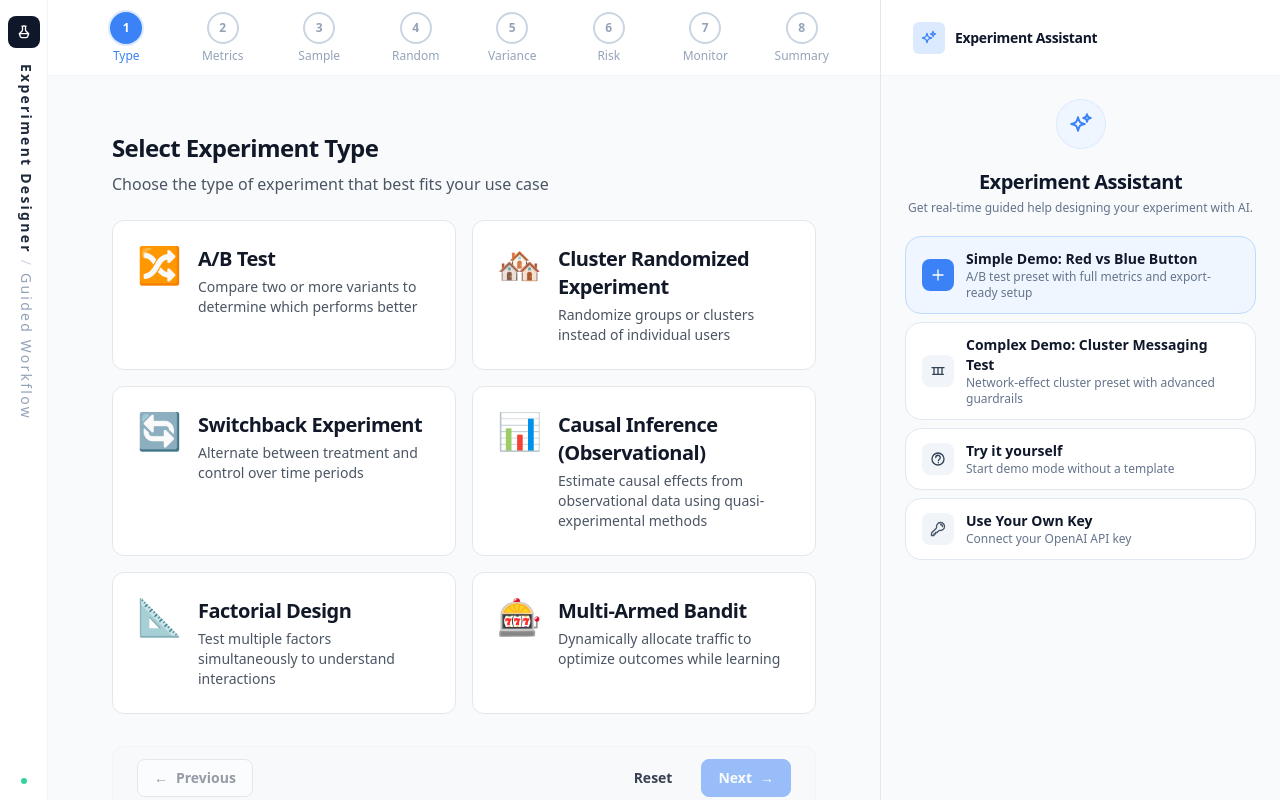
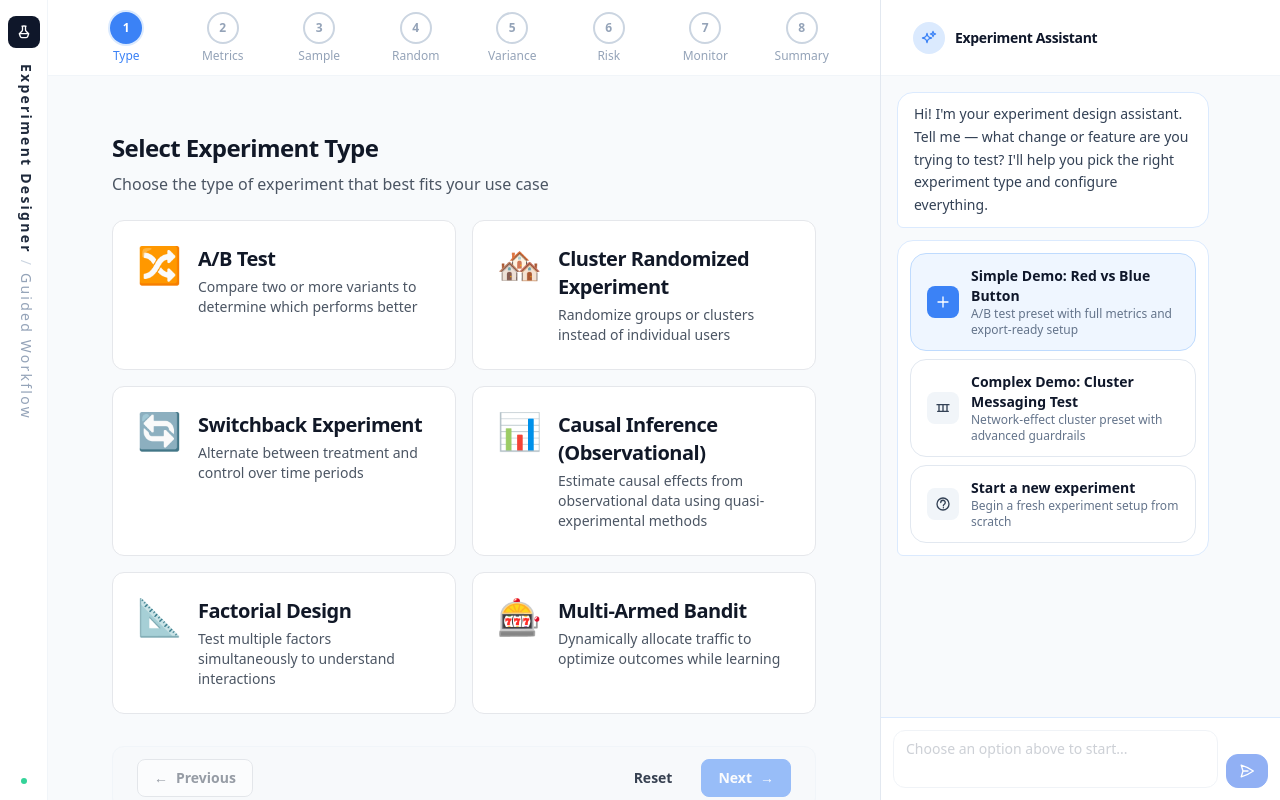
Before and after one commit to xjrmh/experiment-designer, a React (Vite) app: page / in a window 1280 px wide. Built offline with nearby package versions, Linux system fonts and the light colour scheme.

Commit message:
Refine assistant chat flow and footer layout

```diff
--- a/src/components/ai/AIChatDialog.tsx
+++ b/src/components/ai/AIChatDialog.tsx
@@ -1,4 +1,12 @@
-import { useState, useRef, useEffect, useCallback, type FormEvent, type PointerEvent as ReactPointerEvent } from 'react'
+import {
+  useState,
+  useRef,
+  useEffect,
+  useCallback,
+  type FormEvent,
+  type KeyboardEvent as ReactKeyboardEvent,
+  type PointerEvent as ReactPointerEvent,
+} from 'react'
 import { useAIChatStore } from '@/store/aiChatStore'
 import { useExperimentStore } from '@/store/experimentStore'
 import {
@@ -201,25 +209,6 @@ function ensureNextActionLine(message: string, nextAction: string): string {
   return `${trimmed}\n\n${nextAction}`
 }
 
-function scrollToExportDocumentationSection(maxAttempts = 12) {
-  let attempts = 0
-
-  const attemptScroll = () => {
-    const exportSection = document.getElementById('export-documentation-section')
-    if (exportSection) {
-      exportSection.scrollIntoView({ behavior: 'smooth', block: 'start' })
-      return
-    }
-
-    attempts += 1
-    if (attempts < maxAttempts) {
-      window.setTimeout(attemptScroll, 120)
-    }
-  }
-
-  attemptScroll()
-}
-
 function wait(ms: number) {
   return new Promise<void>((resolve) => {
     window.setTimeout(resolve, ms)
@@ -233,25 +222,25 @@ interface AIChatDialogProps {
 }
 
 export function AIChatDialog({ mode = 'popup' }: AIChatDialogProps) {
-  const { messages, isOpen, apiKey, isDemo, isLoading, addMessage, setLoading, setApiKey, setDemo, clearMessages, setOpen } =
+  const { messages, isOpen, apiKey, isDemo, isLoading, addMessage, setLoading, setDemo, clearMessages, setOpen } =
     useAIChatStore()
   const experimentStore = useExperimentStore()
 
   const [input, setInput] = useState('')
-  const [apiKeyInput, setApiKeyInput] = useState('')
-  const [apiKeyError, setApiKeyError] = useState('')
-  const [showOwnKey, setShowOwnKey] = useState(false)
-  const [showSetupScreen, setShowSetupScreen] = useState(false)
+  const [showStarterOptions, setShowStarterOptions] = useState(() => !(isDemo || !!apiKey))
   const [hasCompletedPresetDemo, setHasCompletedPresetDemo] = useState(false)
   const demoRunIdRef = useRef(0)
   const isPopupMode = mode === 'popup'
   const isDialogVisible = isPopupMode ? isOpen : true
 
   const isReady = isDemo || !!apiKey
-  const isSetupScreenVisible = showSetupScreen || !isReady
   const shouldHighlightTryYourself = hasCompletedPresetDemo
+  const hasConversationStarted = messages.some(
+    (m) => m.role === 'user' || (m.role === 'assistant' && m.content !== GREETING_MESSAGE)
+  )
+  const shouldShowStarterOptions = showStarterOptions && messages.length > 0 && !hasConversationStarted
   const messagesEndRef = useRef<HTMLDivElement>(null)
-  const inputRef = useRef<HTMLInputElement>(null)
+  const inputRef = useRef<HTMLTextAreaElement>(null)
   const dialogRef = useRef<HTMLDivElement>(null)
 
   // --- Position & Size state ---
@@ -328,17 +317,21 @@ export function AIChatDialog({ mode = 'popup' }: AIChatDialogProps) {
 
   // Focus input when dialog opens
   useEffect(() => {
-    if (isDialogVisible && isReady && !isSetupScreenVisible) {
+    if (isDialogVisible && isReady) {
       setTimeout(() => inputRef.current?.focus(), 100)
     }
-  }, [isDialogVisible, isReady, isSetupScreenVisible])
+  }, [isDialogVisible, isReady])
 
   // Add greeting when first opened with no messages
   useEffect(() => {
-    if (isDialogVisible && messages.length === 0 && isReady && !isSetupScreenVisible) {
+    if (!isDialogVisible) return
+
+    // Read current store state to avoid duplicate inserts under Strict Mode effect re-runs.
+    const currentMessages = useAIChatStore.getState().messages
+    if (currentMessages.length > 0) return
+
     addMessage({ role: 'assistant', content: GREETING_MESSAGE })
-    }
-  }, [isDialogVisible, messages.length, isReady, isSetupScreenVisible, addMessage])
+  }, [isDialogVisible, messages.length, addMessage])
 
   const applyFunctionCalls = useCallback(
     (calls: FunctionCall[]): string => {
@@ -444,9 +437,6 @@ export function AIChatDialog({ mode = 'popup' }: AIChatDialogProps) {
 
       if (shouldJumpToSummary) {
         experimentStore.setCurrentStep(8)
-        requestAnimationFrame(() => {
-          scrollToExportDocumentationSection()
-        })
       } else if (orderedSteps.length > 0) {
         // Jump to the earliest updated step so users see the changed inputs in sequence.
         experimentStore.setCurrentStep(orderedSteps[0])
@@ -468,12 +458,11 @@ export function AIChatDialog({ mode = 'popup' }: AIChatDialogProps) {
       const isStaleRun = () => demoRunIdRef.current !== runId
 
       setLoading(true)
-      setShowSetupScreen(false)
+      setShowStarterOptions(false)
       try {
         experimentStore.reset()
         experimentStore.clearAIHighlights()
 
-        clearMessages()
         if (!isDemo && !apiKey) {
           setDemo(true)
         }
@@ -558,9 +547,6 @@ export function AIChatDialog({ mode = 'popup' }: AIChatDialogProps) {
           steps: [8],
         })
         experimentStore.setCurrentStep(8)
-        requestAnimationFrame(() => {
-          scrollToExportDocumentationSection()
-        })
 
         addMessage({
           role: 'assistant',
@@ -574,16 +560,15 @@ export function AIChatDialog({ mode = 'popup' }: AIChatDialogProps) {
         }
       }
     },
-    [experimentStore, clearMessages, setDemo, addMessage, isDemo, apiKey, setLoading]
+    [experimentStore, setDemo, addMessage, isDemo, apiKey, setLoading]
   )
 
   const startSelfGuidedDemo = useCallback(() => {
-    setShowSetupScreen(false)
+    setShowStarterOptions(false)
     if (!isDemo && !apiKey) {
       setDemo(true)
-      setApiKey('')
     }
-  }, [isDemo, apiKey, setDemo, setApiKey])
+  }, [isDemo, apiKey, setDemo])
 
   const handleSend = useCallback(
     async (e?: FormEvent) => {
@@ -649,22 +634,15 @@ export function AIChatDialog({ mode = 'popup' }: AIChatDialogProps) {
     [input, isLoading, messages, apiKey, isDemo, experimentStore, addMessage, setLoading, applyFunctionCalls]
   )
 
-  const handleSaveApiKey = (e: FormEvent) => {
+  const handleInputKeyDown = useCallback(
+    (e: ReactKeyboardEvent<HTMLTextAreaElement>) => {
+      if (e.key === 'Enter' && (e.metaKey || e.ctrlKey)) {
         e.preventDefault()
-    const trimmed = apiKeyInput.trim()
-    if (!trimmed) {
-      setApiKeyError('Please enter your API key')
-      return
+        void handleSend()
       }
-    if (!trimmed.startsWith('sk-')) {
-      setApiKeyError('API key should start with "sk-"')
-      return
-    }
-    setApiKey(trimmed)
-    setApiKeyInput('')
-    setApiKeyError('')
-    setShowSetupScreen(false)
-  }
+    },
+    [handleSend]
+  )
 
   if (!isDialogVisible) return null
 
@@ -726,7 +704,7 @@ export function AIChatDialog({ mode = 'popup' }: AIChatDialogProps) {
           style={isPopupMode ? { touchAction: 'none' } : undefined}
         >
           <div className={`flex items-center gap-2.5 ${isPopupMode ? 'pointer-events-none' : ''}`}>
-            <div className={`flex h-8 w-8 items-center justify-center rounded-md ${isPopupMode ? 'bg-sky-400/20' : 'bg-blue-100'}`}>
+            <div className={`flex h-8 w-8 items-center justify-center rounded-full ${isPopupMode ? 'bg-sky-400/20' : 'bg-blue-100'}`}>
               <svg className={`h-4 w-4 ${isPopupMode ? 'text-sky-300' : 'text-blue-500'}`} fill="none" viewBox="0 0 24 24" strokeWidth={2} stroke="currentColor">
                 <path
                   strokeLinecap="round"
@@ -743,10 +721,7 @@ export function AIChatDialog({ mode = 'popup' }: AIChatDialogProps) {
                 onClick={() => {
                   demoRunIdRef.current = Date.now()
                   setLoading(false)
-                  setShowSetupScreen(true)
-                  setShowOwnKey(false)
-                  setApiKeyInput('')
-                  setApiKeyError('')
+                  setShowStarterOptions(true)
                   clearMessages()
                 }}
                 className={`rounded-lg p-1.5 transition-colors ${
@@ -778,25 +753,15 @@ export function AIChatDialog({ mode = 'popup' }: AIChatDialogProps) {
       </div>
 
       {/* Body */}
-      {isSetupScreenVisible ? (
-        /* Setup Screen */
-        <div className="flex-1 overflow-y-auto bg-slate-50 p-6">
-          <div className="min-h-full flex flex-col items-center justify-start gap-5">
-            <div className="flex h-12 w-12 items-center justify-center rounded-full bg-blue-50 ring-1 ring-blue-100">
-              <svg className="h-6 w-6 text-blue-500" fill="none" viewBox="0 0 24 24" strokeWidth={2} stroke="currentColor">
-                <path
-                  strokeLinecap="round"
-                  strokeLinejoin="round"
-                  d="M9.813 15.904 9 18.75l-.813-2.846a4.5 4.5 0 0 0-3.09-3.09L2.25 12l2.846-.813a4.5 4.5 0 0 0 3.09-3.09L9 5.25l.813 2.846a4.5 4.5 0 0 0 3.09 3.09L15.75 12l-2.846.813a4.5 4.5 0 0 0-3.09 3.09ZM18.259 8.715 18 9.75l-.259-1.035a3.375 3.375 0 0 0-2.455-2.456L14.25 6l1.036-.259a3.375 3.375 0 0 0 2.455-2.456L18 2.25l.259 1.035a3.375 3.375 0 0 0 2.455 2.456L21.75 6l-1.036.259a3.375 3.375 0 0 0-2.455 2.456Z"
-                />
-              </svg>
-            </div>
-            <div className="text-center">
-              <h3 className="font-semibold text-slate-900">Experiment Assistant</h3>
-              <p className="mt-1 text-xs text-slate-500">Get real-time guided help designing your experiment with AI.</p>
-            </div>
+      <>
+        <div className="flex-1 space-y-3 overflow-y-auto bg-slate-50 p-4">
+          {messages.map((msg) => (
+            <AIChatMessage key={msg.id} message={msg} />
+          ))}
 
-            <div className="w-full space-y-2">
+          {shouldShowStarterOptions && (
+            <div className="w-full max-w-[85%] rounded-2xl rounded-bl-md border border-blue-100 bg-white p-3">
+              <div className="space-y-2">
                 <button
                   onClick={() => applyDemoSetupPreset(SIMPLE_AB_DEMO_PRESET)}
                   className={`w-full flex items-center gap-3 rounded-2xl border px-4 py-3 text-left transition-colors transition-transform active:translate-y-px ${
@@ -851,57 +816,14 @@ export function AIChatDialog({ mode = 'popup' }: AIChatDialogProps) {
                     </svg>
                   </div>
                   <div>
-                  <div className="text-sm font-semibold text-slate-900">Try it yourself</div>
-                  <div className="text-xs text-slate-500">Start demo mode without a template</div>
+                    <div className="text-sm font-semibold text-slate-900">Start a new experiment</div>
+                    <div className="text-xs text-slate-500">Begin a fresh experiment setup from scratch</div>
                   </div>
                 </button>
-
-              {showOwnKey ? (
-                <form onSubmit={handleSaveApiKey} className="w-full space-y-2">
-                  <input
-                    type="password"
-                    value={apiKeyInput}
-                    onChange={(e) => {
-                      setApiKeyInput(e.target.value)
-                      setApiKeyError('')
-                    }}
-                    placeholder="sk-..."
-                    className="w-full rounded-xl border border-slate-200 bg-white px-3 py-2 text-sm outline-none focus:border-blue-400 focus:ring-2 focus:ring-blue-100"
-                  />
-                  {apiKeyError && <p className="text-xs text-red-500">{apiKeyError}</p>}
-                  <button
-                    type="submit"
-                    className="w-full rounded-xl border border-blue-600 bg-blue-600 px-3 py-2 text-sm font-semibold text-white transition-colors transition-transform hover:border-blue-500 hover:bg-blue-500 active:translate-y-px"
-                  >
-                    Connect
-                  </button>
-                </form>
-              ) : (
-                <button
-                  onClick={() => setShowOwnKey(true)}
-                  className="w-full flex items-center gap-3 rounded-2xl border border-slate-200 bg-white px-4 py-3 text-left transition-colors transition-transform hover:border-slate-300 hover:bg-white active:translate-y-px"
-                >
-                  <div className="flex items-center justify-center w-8 h-8 rounded-lg bg-slate-100 text-slate-600 shrink-0">
-                    <svg className="w-4 h-4" fill="none" viewBox="0 0 24 24" strokeWidth={2} stroke="currentColor">
-                      <path strokeLinecap="round" strokeLinejoin="round" d="M15.75 5.25a3 3 0 0 1 3 3m3 0a6 6 0 0 1-7.029 5.912c-.563-.097-1.159.026-1.563.43L10.5 17.25H8.25v2.25H6v2.25H2.25v-2.818c0-.597.237-1.17.659-1.591l6.499-6.499c.404-.404.527-1 .43-1.563A6 6 0 1 1 21.75 8.25Z" />
-                    </svg>
-                  </div>
-                  <div>
-                    <div className="text-sm font-semibold text-slate-900">Use Your Own Key</div>
-                    <div className="text-xs text-slate-500">Connect your OpenAI API key</div>
-                  </div>
-                </button>
-              )}
               </div>
             </div>
-        </div>
-      ) : (
-        /* Chat Area */
-        <>
-          <div className="flex-1 space-y-3 overflow-y-auto bg-slate-50 p-4">
-            {messages.map((msg) => (
-              <AIChatMessage key={msg.id} message={msg} />
-            ))}
+          )}
+
           {isLoading && (
             <div className="flex justify-start">
               <div className="rounded-2xl rounded-bl-md bg-blue-50 px-4 py-3">
@@ -917,19 +839,20 @@ export function AIChatDialog({ mode = 'popup' }: AIChatDialogProps) {
         </div>
 
         {/* Input */}
-          <form onSubmit={handleSend} className="flex shrink-0 gap-2 border-t border-blue-100 bg-white p-3">
-            <input
+        <form onSubmit={handleSend} className="flex shrink-0 items-end gap-2 border-t border-blue-100 bg-white p-3">
+          <textarea
             ref={inputRef}
-              type="text"
             value={input}
             onChange={(e) => setInput(e.target.value)}
-              placeholder="Describe your experiment..."
-              disabled={isLoading}
-              className="flex-1 rounded-xl border border-slate-200 bg-white px-3 py-2 text-sm outline-none focus:border-blue-400 focus:ring-2 focus:ring-blue-100 disabled:opacity-50"
+            onKeyDown={handleInputKeyDown}
+            placeholder={isReady ? 'Describe your experiment...' : 'Choose an option above to start...'}
+            disabled={isLoading || !isReady}
+            rows={2}
+            className="min-h-[44px] max-h-36 flex-1 resize-none rounded-xl border border-slate-200 bg-white px-3 py-2 text-sm outline-none focus:border-blue-400 focus:ring-2 focus:ring-blue-100 disabled:opacity-50"
           />
           <button
             type="submit"
-              disabled={isLoading || !input.trim()}
+            disabled={isLoading || !isReady || !input.trim()}
             className="rounded-xl border border-blue-600 bg-blue-600 px-3 py-2 text-white transition-colors transition-transform hover:border-blue-500 hover:bg-blue-500 active:translate-y-px disabled:cursor-not-allowed disabled:opacity-50"
           >
             <svg className="w-4 h-4" fill="none" viewBox="0 0 24 24" strokeWidth={2} stroke="currentColor">
@@ -942,7 +865,6 @@ export function AIChatDialog({ mode = 'popup' }: AIChatDialogProps) {
           </button>
         </form>
       </>
-      )}
     </div>
   )
 }
```
Also changed, not shown: src/App.tsx (+6 -6 lines), src/components/layout/Footer.tsx (+7 -10 lines). Lines whose indentation alone changed are shown as unchanged.
